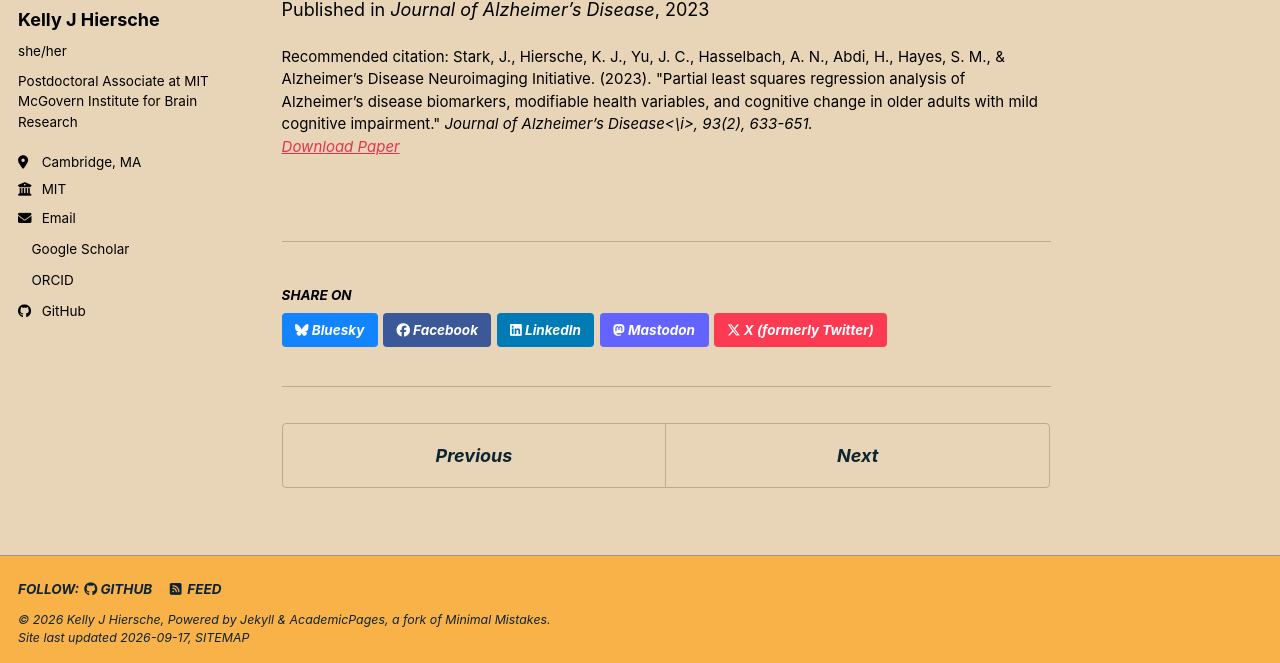
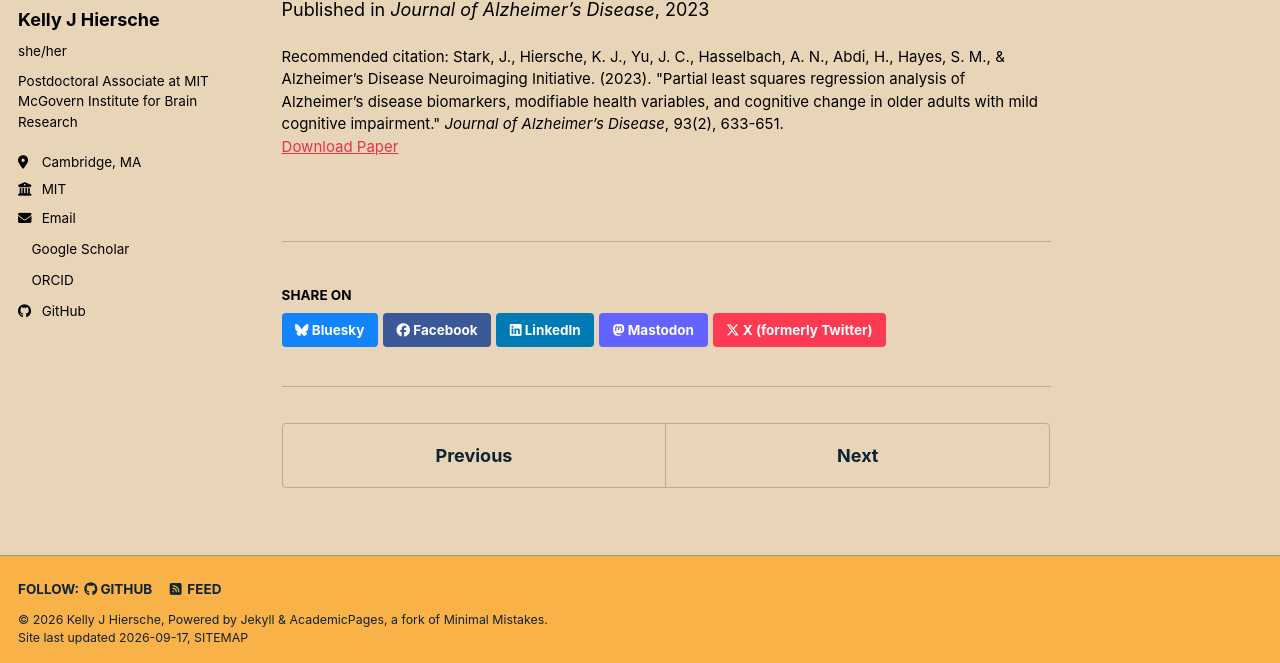
Before and after one commit to kellyjhiersche/kellyjhiersche.github.io, a Jekyll site: the page built from _publications/2023-04-12-PLSR-AD-Biomarkers.md, in a window 1280 px wide. Shown: the part 234-897 px from the top of the page. Built offline with Jekyll 4.4.1, drawn with Linux system fonts in a browser that asks for light colours; a style sheet for code colours, icons or effects is not loaded.

```diff
--- a/_publications/2023-04-12-PLSR-AD-Biomarkers.md
+++ b/_publications/2023-04-12-PLSR-AD-Biomarkers.md
@@ -6,5 +6,5 @@ permalink: /publication/2023-04-12-PLSR-AD-Biomarkers
 date: 2023-04-23
 venue: 'Journal of Alzheimer’s Disease'
 paperurl: 'https://www.cambridge.org/core/journals/journal-of-the-international-neuropsychological-society/article/abs/partial-least-squares-analysis-of-alzheimers-disease-biomarkers-modifiable-health-variables-and-cognition-in-older-adults-with-mild-cognitive-impairment/C4F110CBC79AEB9855852A946267F444'
-citation: 'Stark, J., Hiersche, K. J., Yu, J. C., Hasselbach, A. N., Abdi, H., Hayes, S. M., & Alzheimer’s Disease Neuroimaging Initiative. (2023). &quot;Partial least squares regression analysis of Alzheimer’s disease biomarkers, modifiable health variables, and cognitive change in older adults with mild cognitive impairment.&quot; <i>Journal of Alzheimer’s Disease<\i>, 93(2), 633-651.'
+citation: 'Stark, J., Hiersche, K. J., Yu, J. C., Hasselbach, A. N., Abdi, H., Hayes, S. M., & Alzheimer’s Disease Neuroimaging Initiative. (2023). &quot;Partial least squares regression analysis of Alzheimer’s disease biomarkers, modifiable health variables, and cognitive change in older adults with mild cognitive impairment.&quot; <i>Journal of Alzheimer’s Disease</i>, 93(2), 633-651.'
 ---
```
